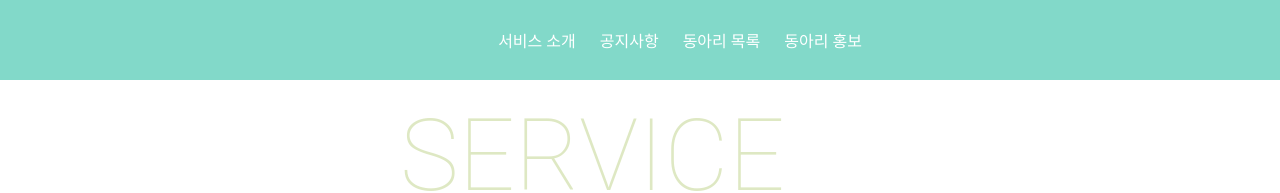
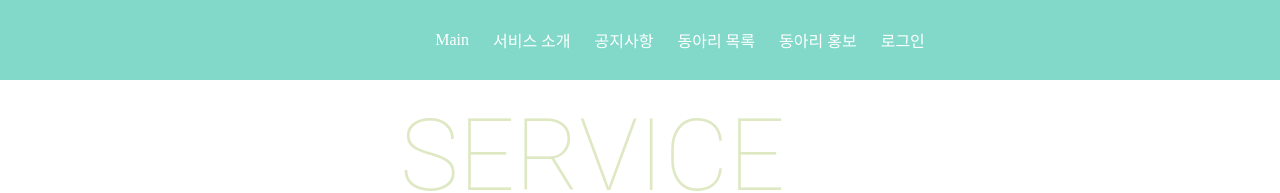
Before and after one commit to modern-agile-team/dongurami-front, a Next.js app: page / in a window 1280 px wide. Shown: the top 193 px of the page. Built offline with nearby package versions, Linux system fonts and the light colour scheme.

Commit message:
Add(seohyun/headerRouting): Header의 nav바 버튼 onClick시 페이지 변경 구현

```diff
--- a/src/components/Common/Header.js
+++ b/src/components/Common/Header.js
@@ -1,14 +1,20 @@
 import React, { useState, useEffect } from "react";
 import styles from "./Header.module.sass";
+import { useRouter } from "next/router";
 
 function Header() {
   const [scrollPosition, setScrollPosition] = useState(0);
+
   const updateScroll = () => {
     setScrollPosition(window.scrollY || document.documentElement.scrollTop);
   };
+
+  const router = useRouter();
+
   useEffect(() => {
     window.addEventListener("scroll", updateScroll);
   });
+
   return (
     <header>
       <nav>
@@ -17,10 +23,12 @@ function Header() {
             scrollPosition < 1 ? styles.original_header : styles.change_header
           }
         >
-          <li className={styles.headerContent}>서비스 소개</li>
-          <li className={styles.headerContent}>공지사항</li>
-          <li className={styles.headerContent}>동아리 목록</li>
-          <li className={styles.headerContent}>동아리 홍보</li>
+          <li className={styles.headerContent} onClick={() => {router.push('/')}}>Main</li>
+          <li className={styles.headerContent} onClick={() => {alert('아직 생성되지 않았습니다.')}}>서비스 소개</li>
+          <li className={styles.headerContent} onClick={() => {router.push('/notice')}}>공지사항</li>
+          <li className={styles.headerContent} onClick={() => {router.push('/clublists')}}>동아리 목록</li>
+          <li className={styles.headerContent} onClick={() => {router.push('/promotion')}}>동아리 홍보</li>
+          <li className={styles.headerContent} onClick={() => {router.push('/LoginPage')}}>로그인</li>
         </ul>
       </nav>
     </header>
```
Also changed, not shown: 1 other file (tests, documents, lock files or other folders).
